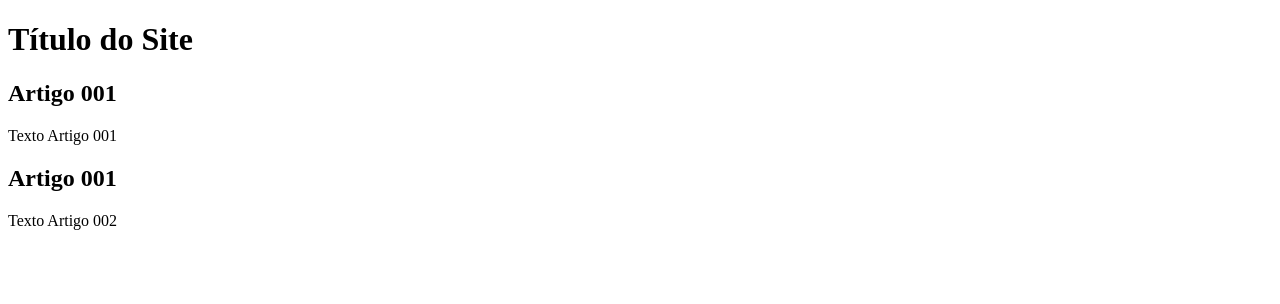
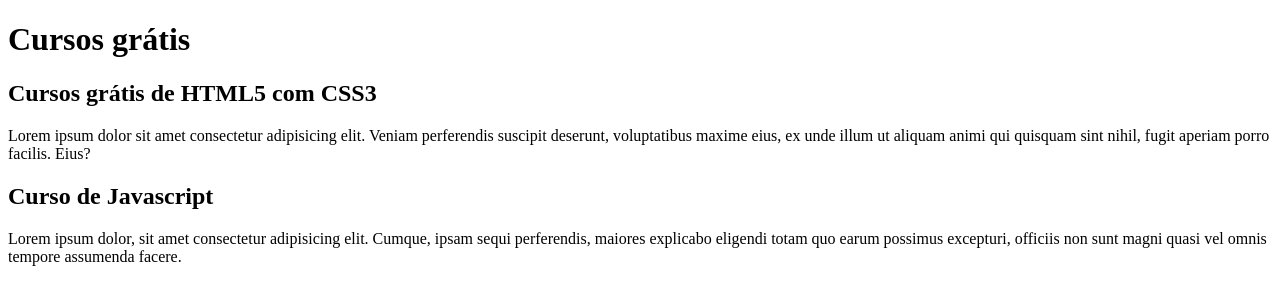
Before and after one commit to wesleydepaiva/Projeto-site, a plain HTML site: page index.html in a window 1280 px wide. Drawn offline with Linux system fonts and the light colour scheme.

Commit message:
comecei a escrever o conteúdo

```diff
--- a/index.html
+++ b/index.html
@@ -9,15 +9,15 @@
 <body>
     <main>
         <header>
-            <h1>Título do Site</h1>
+            <h1>Cursos grátis</h1>
         </header>
         <article>
-            <h2>Artigo 001</h2>
-            <p>Texto Artigo 001</p>
+            <h2>Cursos grátis de HTML5 com CSS3</h2>
+            <p>Lorem ipsum dolor sit amet consectetur adipisicing elit. Veniam perferendis suscipit deserunt, voluptatibus maxime eius, ex unde illum ut aliquam animi qui quisquam sint nihil, fugit aperiam porro facilis. Eius?</p>
         </article>
         <article>
-            <h2>Artigo 001</h2>
-            <p>Texto Artigo 002</p>
+            <h2>Curso de Javascript</h2>
+            <p>Lorem ipsum dolor, sit amet consectetur adipisicing elit. Cumque, ipsam sequi perferendis, maiores explicabo eligendi totam quo earum possimus excepturi, officiis non sunt magni quasi vel omnis tempore assumenda facere.</p>
         </article>
     </main>
 </body>
```
